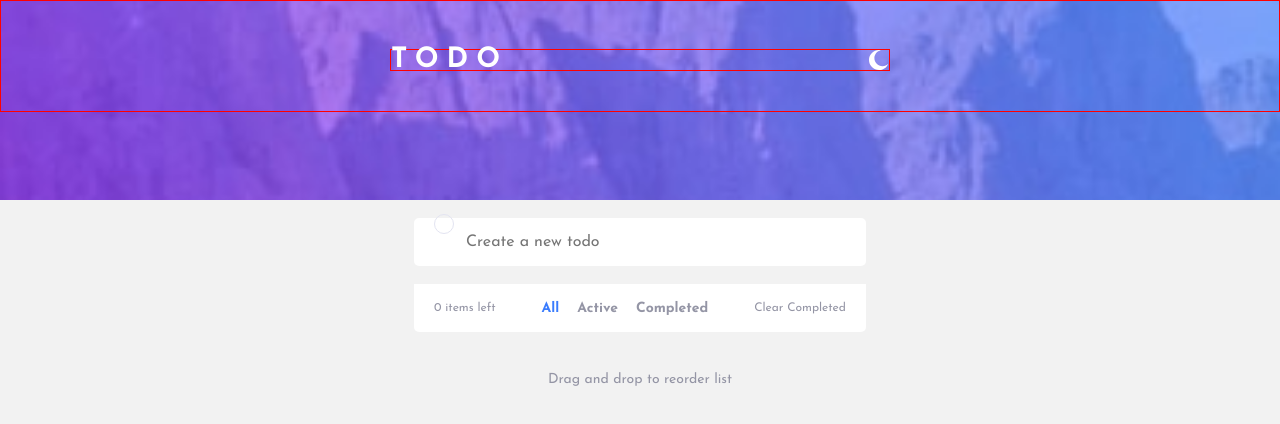
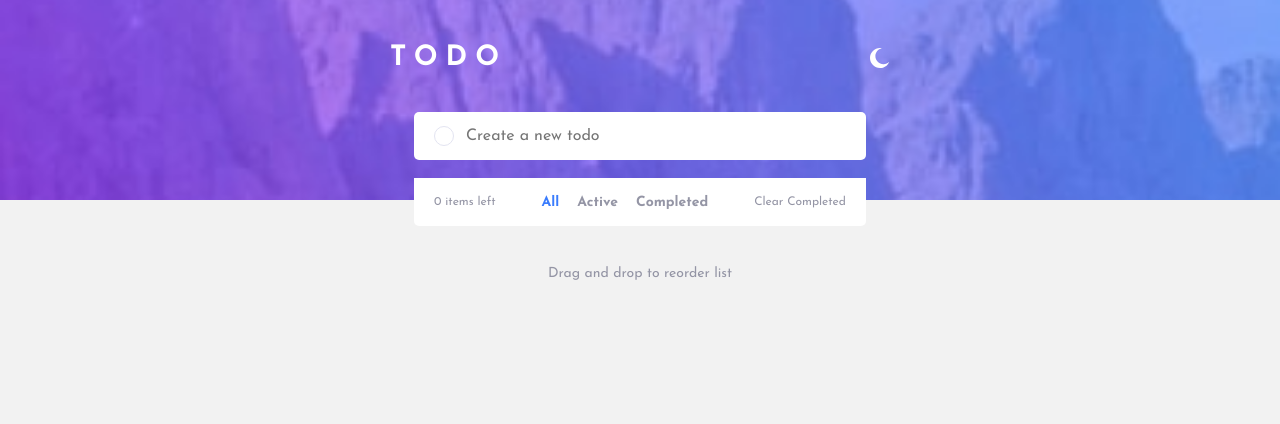
Before and after one commit to ringtho/todo-react, a React (Create React App) app: page / in a window 1280 px wide. Shown: the top 424 px of the page. Built offline with nearby package versions, Linux system fonts and the light colour scheme.

Commit message:
Added negative margin to the todo container to fix the layout

```diff
--- a/src/index.css
+++ b/src/index.css
@@ -38,11 +38,11 @@ header {
 
 header {
   position: relative;
+  /* z-index: -1; */
 }
 
 .headings-container {
   width: 100%;
-  border: 1px solid red;
   position: absolute;
   left: 0;
   top: 0;
@@ -53,7 +53,6 @@ header {
 .headings {
   width: 100%;
   max-width: 500px;
-  border: 1px solid red;
   display: flex;
   justify-content: space-between;
   align-items: center;
@@ -79,15 +78,15 @@ header {
 
 .add-todo {
   position: relative;
-  padding-block: 1rem;
+  margin-block: 1rem;
 }
 
 .input-field {
+  position: relative;
   width: 100%;
   height: 48px;
   border-radius: 5px;
   border: none;
-  position: relative;
   padding-left: 52px;
   padding-right: 16px;
   font-family: 'Josefin Sans', sans-serif;
@@ -107,7 +106,6 @@ header {
 .circle {
   position: absolute;
   top: 14px;
-  left: 0;
   left: 20px;
 }
 
@@ -135,6 +133,8 @@ header {
   padding: 0 24px;
   max-width: 500px;
   margin: 0 auto;
+  margin-top: -106px;
+  position: relative;
 }
 
 .todo .line-through {
@@ -315,10 +315,6 @@ ul li:nth-child(1){
     margin: 0;
   }
 
-  .headings {
-    width: 500px;
-  }
-
   .filter-big-screen {
     display: flex;
     gap: 1rem;
```
